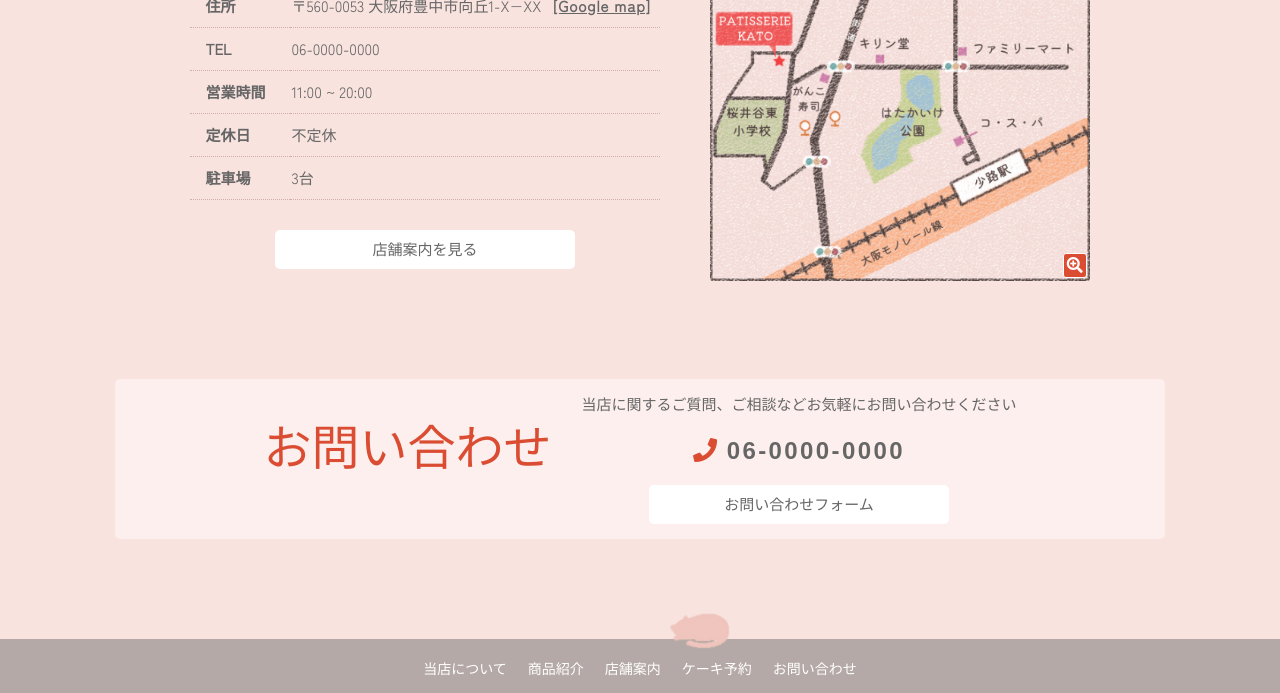
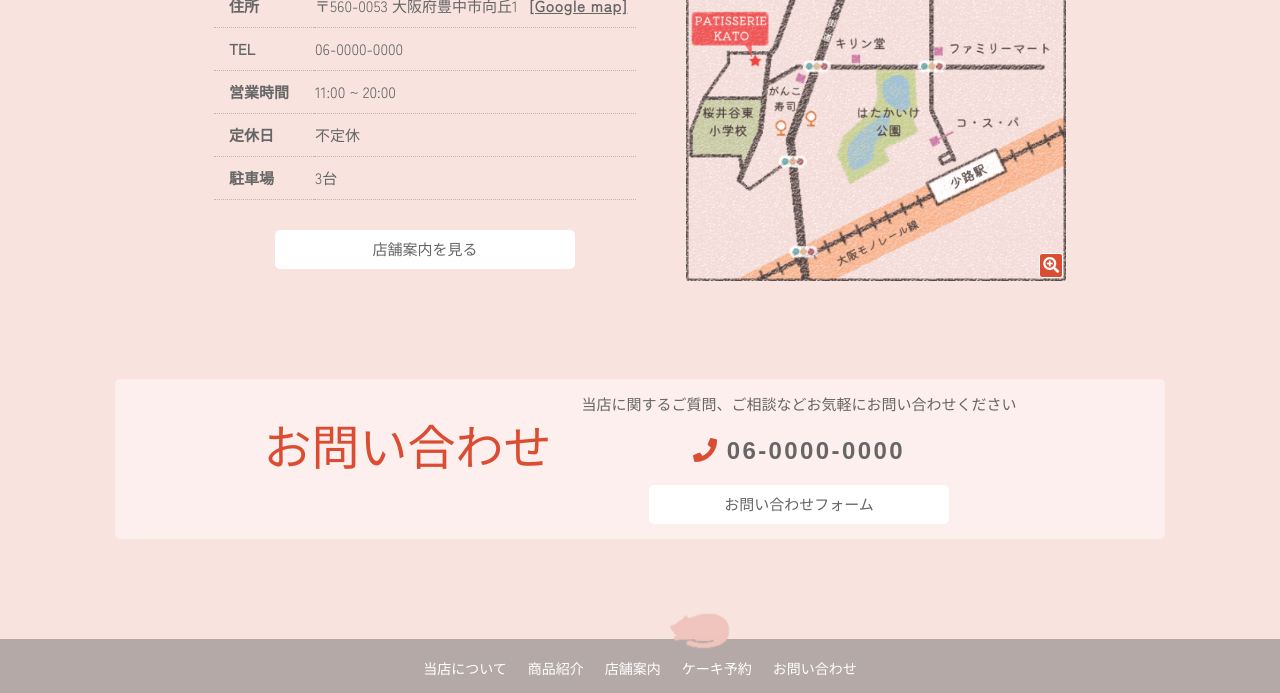
Before and after one commit to K-0810/portfolio, a plain HTML site: page index.html in a window 1280 px wide. Shown: the part 4425-5118 px from the top of the page. Drawn offline with nearby package versions, Linux system fonts and the light colour scheme; a web font is replaced by a local one.

Commit message:
Update index.html

```diff
--- a/index.html
+++ b/index.html
@@ -161,7 +161,7 @@
 							<caption class="access-table__caption"><img class="access-table__logo" src="images/logo.png" alt="ロゴ"></caption>
 							<tr class="access-table__tr">
 								<th class="access-table__th">住所</th>
-								<td>〒560-0053 大阪府豊中市向丘1-X−XX
+								<td>〒560-0053 大阪府豊中市向丘1
 									<a class="access-table__g-map-link" href="https://goo.gl/maps/TLTYjCMeWSyNmjTv9" target="_blank" rel="noopener noreferrer">[Google map]</a>
 								</td>
 							</tr>
```
